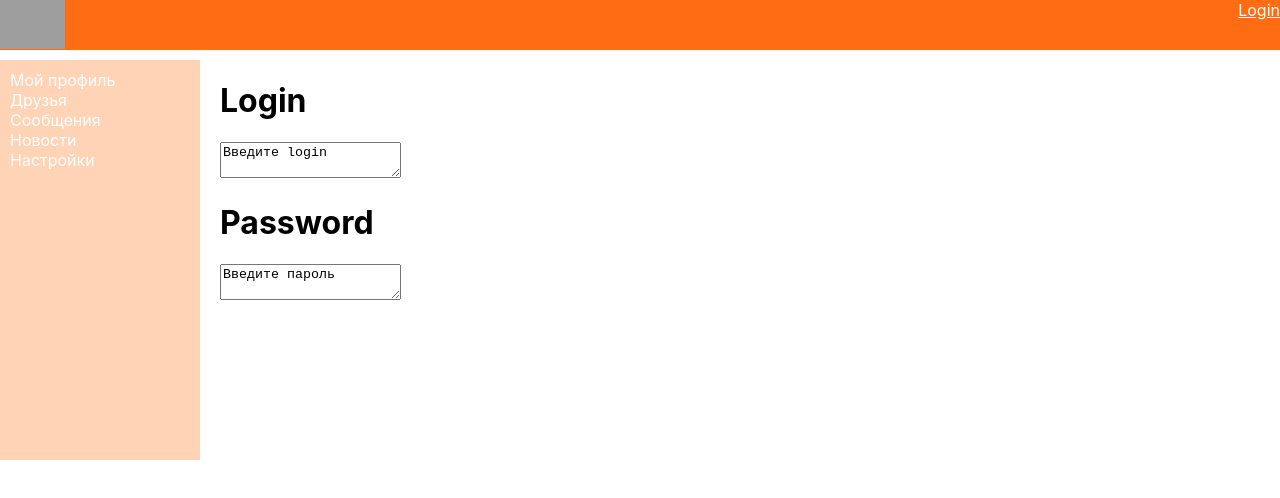
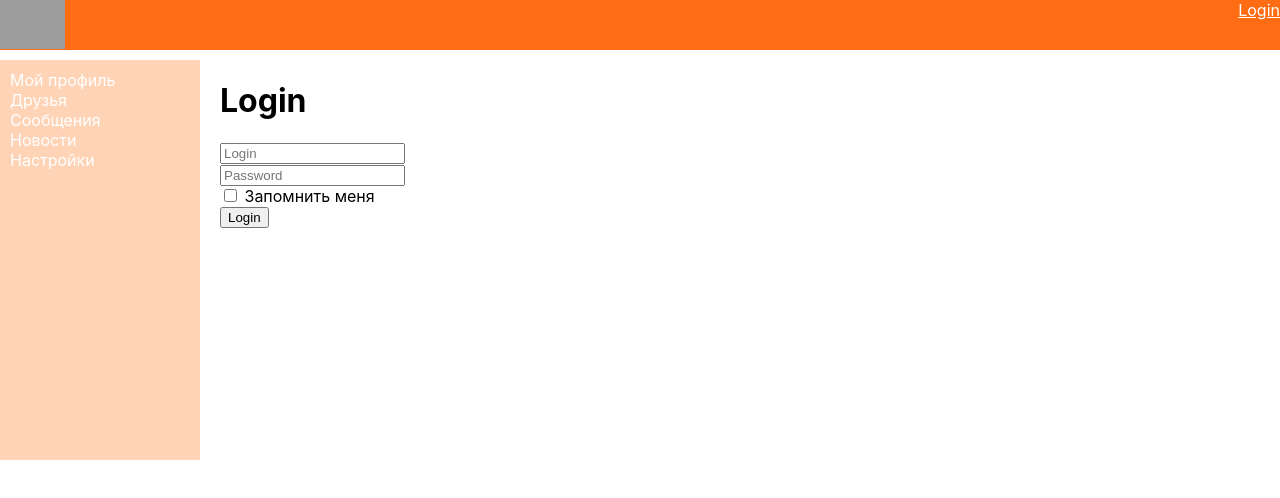
Before and after one commit to blezz23/ReactProject, a React (Create React App) app: page /login in a window 1280 px wide. Shown: the top 498 px of the page. Built offline with nearby package versions, Linux system fonts and the light colour scheme; no server answers; grey boxes are pictures that could not be loaded.

Commit message:
Lesson 75

```diff
--- a/package.json
+++ b/package.json
@@ -13,6 +13,7 @@
     "react-router-dom": "^5.2.0",
     "react-scripts": "3.4.1",
     "redux": "^4.0.5",
+    "redux-form": "^8.3.6",
     "redux-thunk": "^2.3.0"
   },
   "scripts": {
--- a/src/Redux/redux-store.js
+++ b/src/Redux/redux-store.js
@@ -4,12 +4,14 @@ import mainReducer from './main-reducer';
 import friendsReducer from './friends-reducer';
 import authReducer from './auth-reducer';
 import thunkMiddleware from 'redux-thunk';
+import {reducer as formReducer} from 'redux-form';
 
 let reducers = combineReducers({
     mainPage: mainReducer,
     friendsPage: friendsReducer,
     dialogsPage: dialogsReducer,
-    auth: authReducer
+    auth: authReducer,
+    form: formReducer
 });
 
 let store = createStore(reducers, applyMiddleware(thunkMiddleware));
--- a/src/components/Content/Main/ProfileInfo/ProfileStatus.js
+++ b/src/components/Content/Main/ProfileInfo/ProfileStatus.js
@@ -25,6 +25,14 @@ class ProfileStatus extends React.Component {
         this.props.updateStatus(this.state.status);
     };
 
+    componentDidUpdate(prevProps) {
+        if (prevProps.status !== this.props.status) {
+            this.setState({
+                status: this.props.status
+            })
+        }
+    }
+
     render() {
         return (
             <div className={s.about}>
--- a/src/components/Login/Login.js
+++ b/src/components/Login/Login.js
@@ -1,12 +1,38 @@
 import React from 'react';
+import {Field, reduxForm} from "redux-form";
 
 const Login = (props) => {
+    const onSubmit = (formData) => {
+
+    };
+
     return (
         <div>
-            <div><h1>Login</h1><textarea>Введите login</textarea></div>
-            <div><h1>Password</h1><textarea>Введите пароль</textarea></div>
+            <h1>Login</h1>
+            <LoginReduxForm onSubmit={onSubmit} />
         </div>
     )
 };
 
+const LoginForm = (props) => {
+    return <form onSubmit={props.handleSubmit}>
+        <div>
+            <Field placeholder={'Login'} name={'login'} component={'input'} />
+        </div>
+        <div>
+            <Field placeholder={'Password'} name={'password'} component={'input'} />
+        </div>
+        <div>
+            <Field component={'input'} name={'rememberMe'} type={'checkbox'} /> Запомнить меня
+        </div>
+        <div>
+            <button>Login</button>
+        </div>
+    </form>
+};
+
+const LoginReduxForm = reduxForm({
+    form: 'login'
+})(LoginForm);
+
 export default Login;
```
Also changed, not shown: 1 other file (tests, documents, lock files or other folders). Lines whose indentation alone changed are shown as unchanged.
